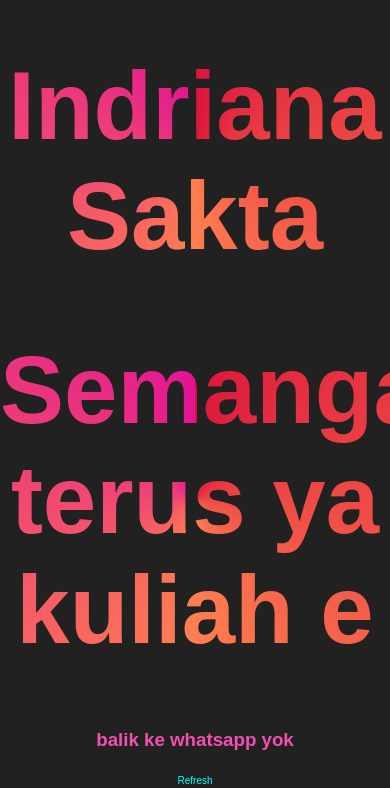
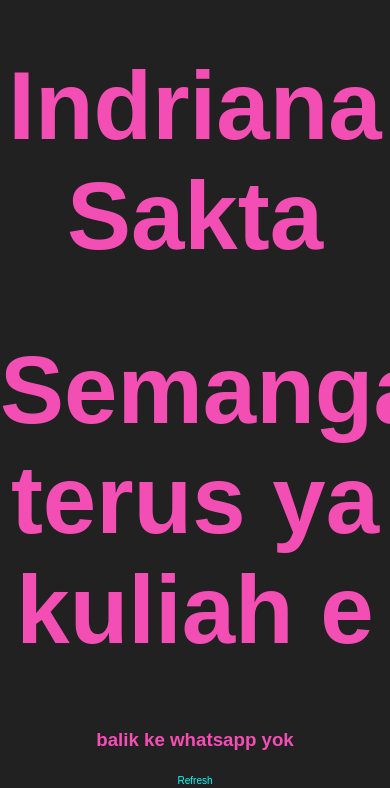
Before and after one commit to Abya1/Happy-Valentine, a plain HTML site: page Valentine.html in a window 390 px wide. Shown: the part 702-1490 px from the top of the page. Drawn offline with Linux system fonts and the light colour scheme.

Commit message:
trouble shoot

```diff
--- a/Valentine.html
+++ b/Valentine.html
@@ -32,11 +32,11 @@
   c-5,8-5.667,45.333,19.333,57C213.574,106.979,295.928,102.42,319,88"/>
 </svg>
 
+<!-- background: conic-gradient(crimson,coral,#E21393); -->
+<!-- background-clip: text; -->
   <style>
     h1 {
-      background: conic-gradient(crimson,coral,#E21393);
-      background-clip: text;
-      color: transparent;
+      color: #f34eb4;
       font-size: 6rem;
     }
 
@@ -47,14 +47,6 @@
       color: aqua;
     }
 
-    @media (max-width: 450px) {
-      h1 {
-        background: conic-gradient(crimson,coral,#E21393);
-        background-clip: text;
-        color: transparent;
-        font-size: 6rem;
-      }
-    }
   </style>
   <h1>Happy Valentine</h1>
   <h1>Indriana Sakta</h1>
```
